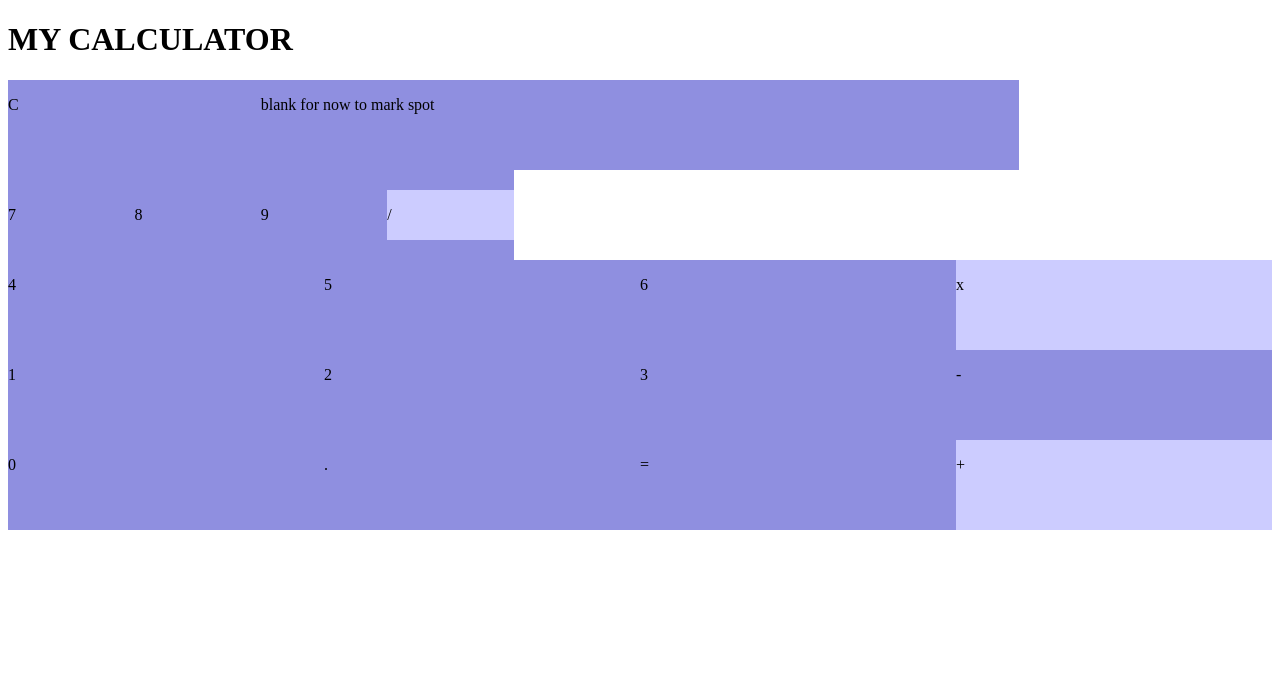
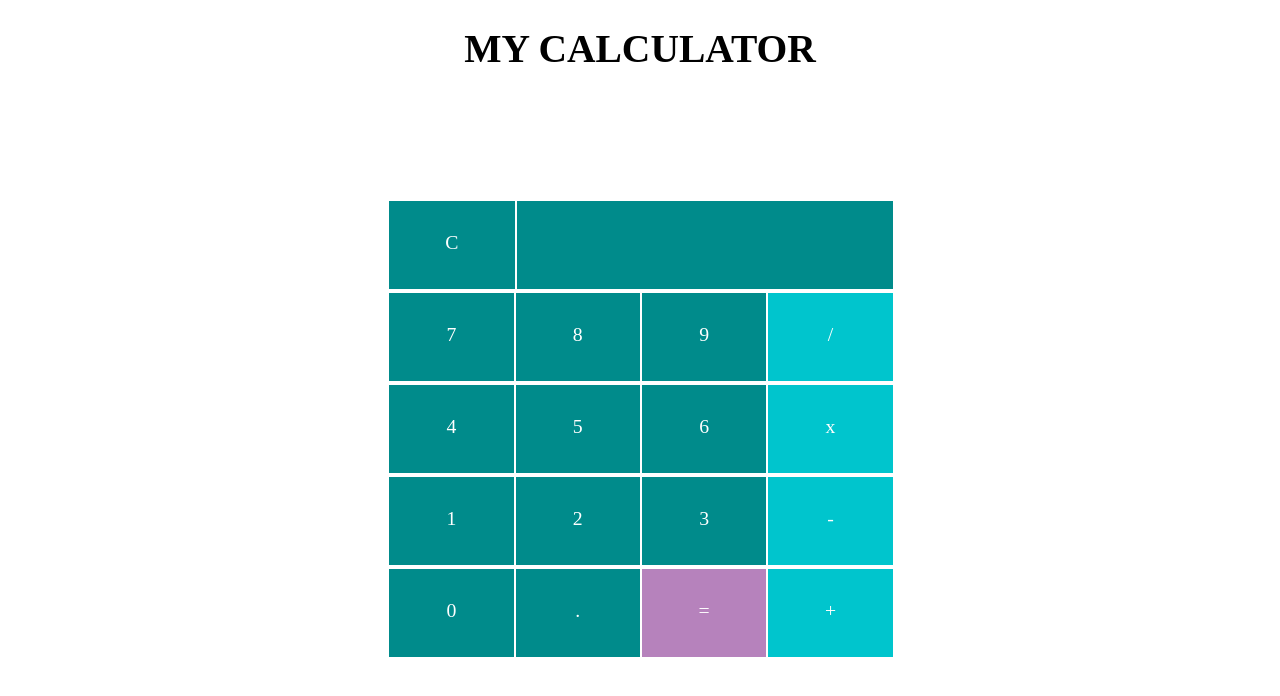
Before and after one commit to imanioliver/week3weekendProj_Calculator, a plain HTML site: page index.html in a window 1280 px wide. Drawn offline with Linux system fonts and the light colour scheme.

Commit message:
second commit

```diff
--- a/index.html
+++ b/index.html
@@ -8,21 +8,23 @@
     <h1>MY CALCULATOR</h1>
     <div class="calculatorBody">
         <div class="firstRow">
-            <div id="C">
+            <div id="C" value='c'>
                 <p>C</p>
             </div>
             <div id="blank">
-                <p>blank for now to mark spot</p>
+                <area shape="rect" ></area>
+                </form>
+                <!-- <p>blank for now to mark spot</p> -->
             </div>
         </div>
         <div class="secondRow">
-            <div id="seven">
+            <div id="seven" value="7">
                 <p>7</p>
             </div>
-            <div id="eight">
+            <div id="eight" value="8">
                 <p>8</p>
             </div>
-            <div id="nine">
+            <div id="nine" value="9">
                 <p>9</p>
             </div>
             <div id="slashDivide">
@@ -30,13 +32,13 @@
             </div>
         </div>
         <div class="thirdRow">
-            <div id="four">
+            <div id="four" value="4">
                 <p>4</p>
             </div>
-            <div id="five">
+            <div id="five" value="5">
                 <p>5</p>
             </div>
-            <div id="six">
+            <div id="six" value="6">
                 <p>6</p>
             </div>
             <div id="xMultiply">
@@ -44,13 +46,13 @@
             </div>
         </div>
         <div class="fourthRow">
-            <div id="one">
+            <div id="one" value="1">
                 <p>1</p>
             </div>
-            <div id="two">
+            <div id="two" value="2">
                 <p>2</p>
             </div>
-            <div id="three">
+            <div id="three" value="3">
                 <p>3</p>
             </div>
             <div id="dashMinus">
@@ -58,7 +60,7 @@
             </div>
         </div>
         <div class="fifthRow">
-            <div id="zero">
+            <div id="zero" value="0">
                 <p>0</p>
             </div>
             <div id="dotDecimal">
@@ -75,7 +77,6 @@
     </div>
 
 
-    <script src="/main.js"></script>
-    <script src=".js"></script>
+    <script src="main.js"></script>
 </body>
 </html>
--- a/main.css
+++ b/main.css
@@ -1,149 +1,253 @@
+*{
+/*
+border-style: dashed;
+border-color: red;*/
+}
 body{
+
+    font-family: Lucida;
+    font-size: 1.235em;
+    font-style: normal;
+
+
     /*display: flex;*/
+
+}
+
+h1 {
+    display: flex;
+    justify-content: center;
+    text-align: center;
+    /*background-color: blue;*/
+}
+
+p {
+    color: white;
+}
+.calculatorBody{
 
 }
 
 .firstRow {
     display: flex;
-    background-color: #8f8fe0;
+    background-color: #008B8B;
     flex-direction: row;
-    justify-content: center;
+    justify-content: space-around;
     width: 80%;
     height: 90px;
+    /*align-items: center;*/
+    width: 40%;
+    margin-left: 30%;
+    margin-right: 30%;
+    margin-top: 10%;
+    text-align: center;
+    border-style: solid;
+    border-color: white;
+    border-width: thin;
 
 }
  #C {
      width:25%;
+     border-style: solid;
      border-color: white;
      border-width: thin;
+     padding-top: 2%;
  }
  #blank {
      width: 75%;
+     border-style: solid;
      border-color: white;
      border-width: thin;
+     padding-top: 2%;
  }
 
 
 .secondRow {
     display: flex;
-    background-color: #8f8fe0;
+    background-color: #008B8B;
     flex-direction: row;
-    align-items: center;
+    /*align-items: center;*/
     width: 40%;
     height: 90px;
+    /*align-items: center;*/
+    margin-left: 30%;
+    margin-right: 30%;
+    text-align: center;
+    border-style: solid;
+    border-color: white;
+    border-width: thin;
 }
 
 #seven {
     width:25%;
+    border-style: solid;
     border-color: white;
     border-width: thin;
+    padding-top: 2%;
 }
 #eight {
     width:25%;
+    border-style: solid;
     border-color: white;
     border-width: thin;
+    padding-top: 2%;
 }
 #nine {
     width:25%;
+    border-style: solid;
     border-color: white;
     border-width: thin;
+    padding-top: 2%;
 }
 #slashDivide {
     width:25%;
+    border-style: solid;
     border-color: white;
     border-width: thin;
-    background-color: #CCCCFF;
+    background-color: #00C5CD;
+    padding-top: 2%;
+
 }
+
 
 
 
 .thirdRow {
     display: flex;
-    background-color: #8f8fe0;
+    background-color: #008B8B;
     flex-direction: row;
     height: 90px;
+    /*align-items: center;*/
+    width: 40%;
+    margin-left: 30%;
+    margin-right: 30%;
+    text-align: center;
+    border-style: solid;
+    border-color: white;
+    border-width: thin;
 }
 
 #four {
     width:25%;
+    border-style: solid;
     border-color: white;
     border-width: thin;
+    padding-top: 2%;
 }
 
 #five {
     width:25%;
+    border-style: solid;
     border-color: white;
     border-width: thin;
+    padding-top: 2%;
 }
 
 #six {
     width:25%;
+    border-style: solid;
     border-color: white;
     border-width: thin;
+    padding-top: 2%;
 }
 
 #xMultiply {
     width:25%;
+    border-style: solid;
     border-color: white;
     border-width: thin;
-    background-color: #CCCCFF;
+    background-color: #00C5CD;
+    padding-top: 2%;
 }
 
 
 
 .fourthRow {
     display: flex;
-    background-color: #8f8fe0;
+    background-color: #008B8B;
     flex-direction: row;
     height: 90px;
+    /*align-items: center;*/
+    width: 40%;
+    margin-left: 30%;
+    margin-right: 30%;
+    text-align: center;
+    border-style: solid;
+    border-color: white;
+    border-width: thin;
 }
 
 #one {
     width:25%;
+    border-style: solid;
     border-color: white;
     border-width: thin;
+    padding-top: 2%;
 }
 #two {
     width:25%;
+    border-style: solid;
     border-color: white;
     border-width: thin;
+    padding-top: 2%;
 }
 #three {
     width:25%;
+    border-style: solid;
     border-color: white;
     border-width: thin;
+    padding-top: 2%;
 }
 #dashMinus {
     width:25%;
+    border-style: solid;
+    border-color: white;
+    border-width: thin;
+    background-color: #00C5CD;
+    padding-top: 2%;
+}
+
+.fifthRow {
+    display: flex;
+    background-color: #008B8B;
+    flex-direction: row;
+    height: 90px;
+    width: 40%;
+    margin-left: 30%;
+    margin-right: 30%;
+    text-align: center;
+    border-style: solid;
     border-color: white;
     border-width: thin;
 }
 
-.fifthRow {
-    display: flex;
-    background-color: #8f8fe0;
-    flex-direction: row;
-    height: 90px;
-}
-
 #zero {
     width:25%;
+    border-style: solid;
     border-color: white;
     border-width: thin;
+    padding-top: 2%;
 }
 #dotDecimal {
     width:25%;
+    border-style: solid;
     border-color: white;
     border-width: thin;
+    padding-top: 2%;
 }
 #equals {
     width:25%;
+    border-style: solid;
     border-color: white;
+    background-color: #b682bc;
     border-width: thin;
+    padding-top: 2%;
 }
 #plus {
     width:25%;
+    border-style: solid;
     border-color: white;
     border-width: thin;
-    background-color: #CCCCFF;
+    background-color: #00C5CD;
+    padding-top: 2%;
 }
--- a/main.js
+++ b/main.js
@@ -1,14 +1,12 @@
-<!DOCTYPE html>
-<html>
-<head>
-  <title>Blackjack</title>
-  <link rel="stylesheet" href="main.css">
-</head>
-<body>
-  <h1>MY CALCULATOR</h1>
-  <h4></h4>
+let calculations =[]
 
-  <script src="/main.js"></script>
-  <script src=".js"></script>
-</body>
-</html>
+
+let calcWindow = document.getElementById("blank");
+
+let sevenButton = document.getElementById('seven');
+
+
+sevenButton.addEventListener("click",function(){
+    calcWindow.innerHTML = '7';
+    // alert("seven is clicked");
+})
```
